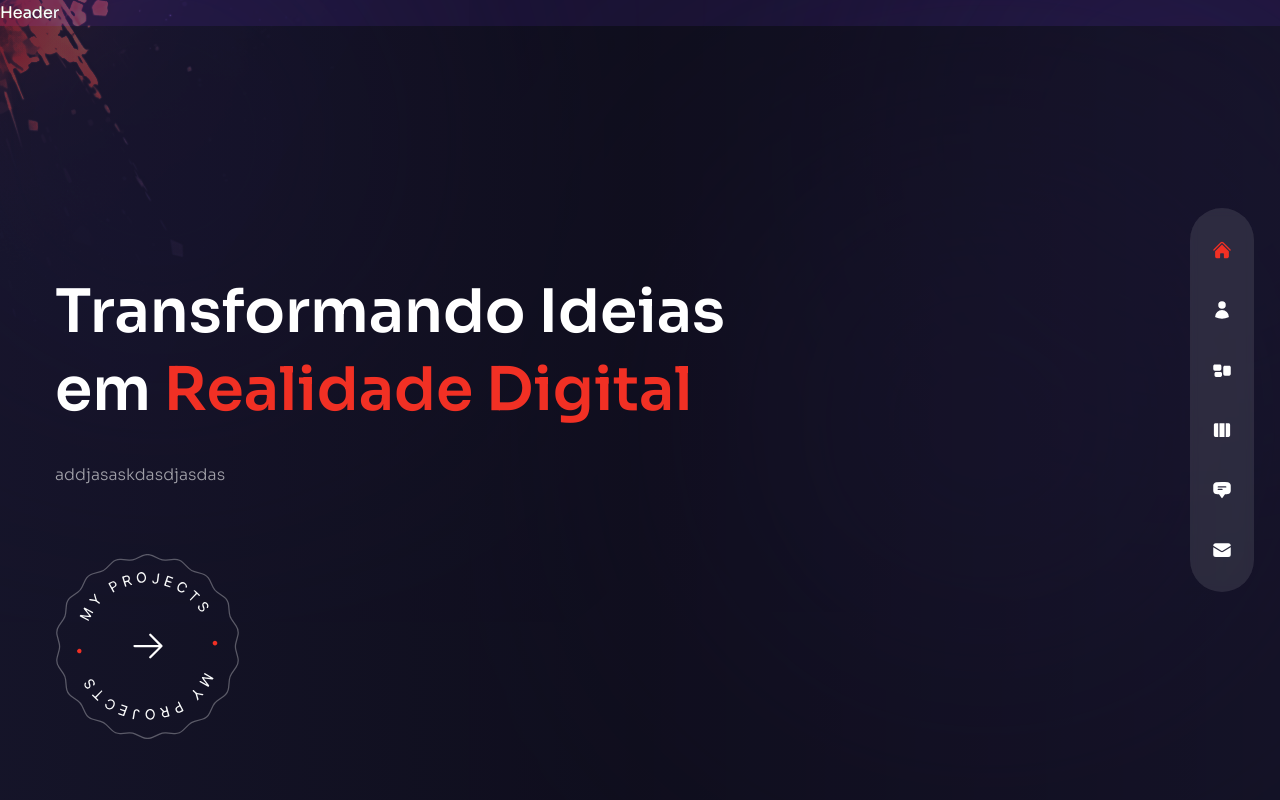
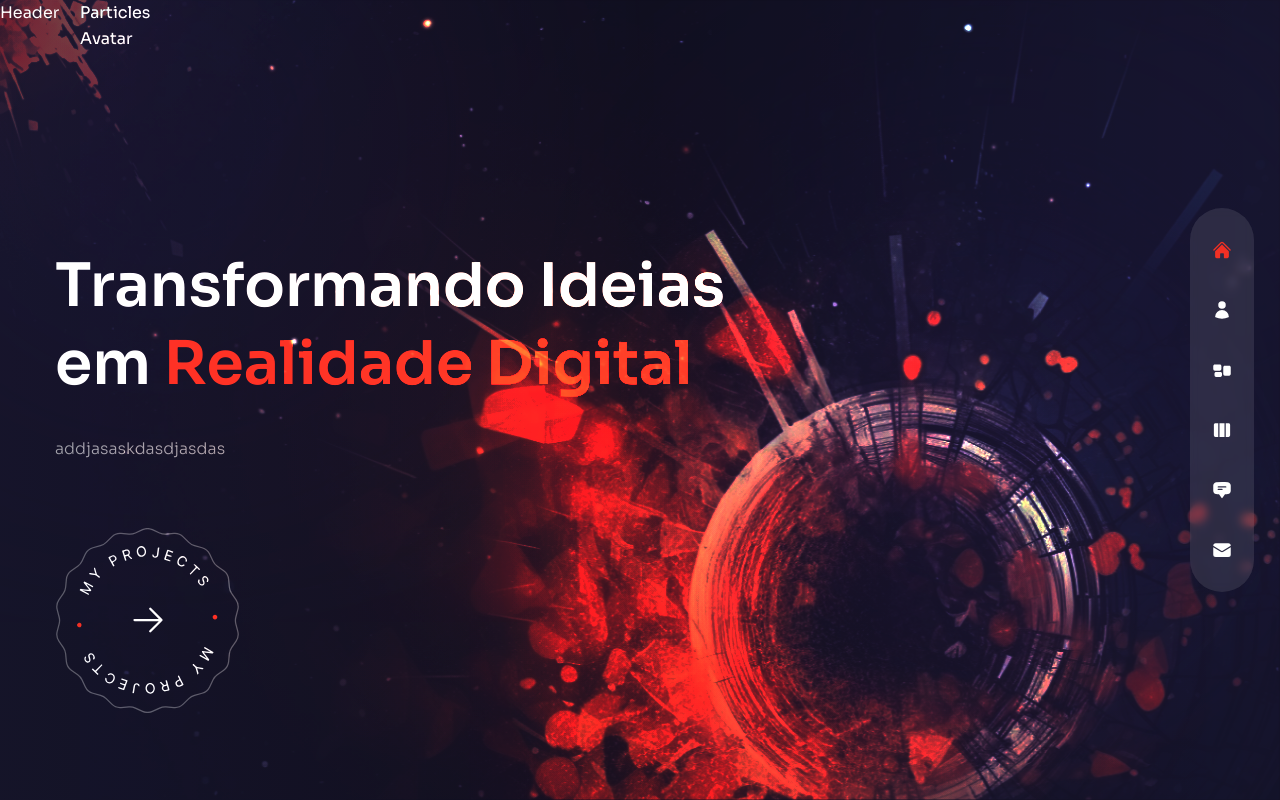
Before and after one commit to trichains/portfolio, a Next.js app: page / in a window 1280 px wide. Built offline with nearby package versions, Linux system fonts and the light colour scheme.

Commit message:
add: home bg

```diff
--- a/components/Header.js
+++ b/components/Header.js
@@ -1,5 +1,5 @@
 const Header = () => {
-  return <header>Header</header>;
+  return <header className="absolute z-30 w-full">Header</header>;
 };
 
 export default Header;
--- a/pages/index.js
+++ b/pages/index.js
@@ -52,7 +52,16 @@
         </div>
       </div>
       {/* image */}
-      <div>image</div>
+      <div className="w-[1200px] h-full absolute right-0 bottom-0">
+        {/* bg img */}
+        <div className="bg-none xl:bg-explosion xl:bg-cover xl:bg-right xl:bg-no-repeat w-full h-full absolute mix-blend-color-dodge translate-z-0"></div>
+        {/* particles */}
+        <div>Particles</div>
+        {/* avatar img */}
+        <div>
+          <Avatar />
+        </div>
+      </div>
     </div>
   );
 };
```
